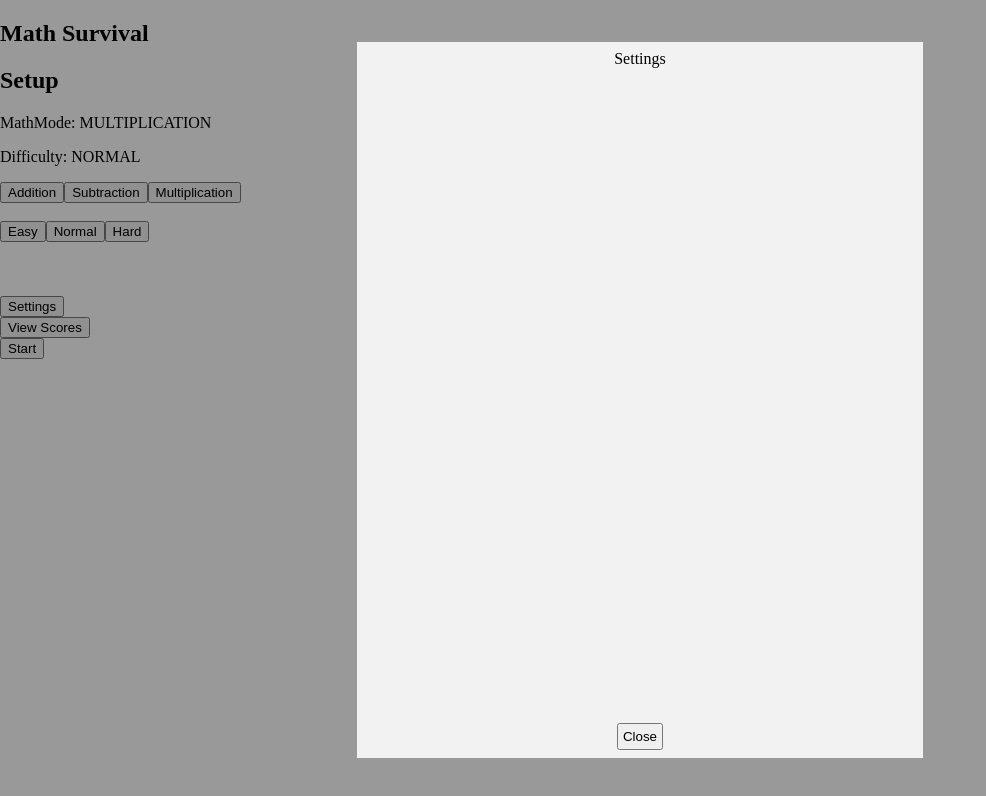
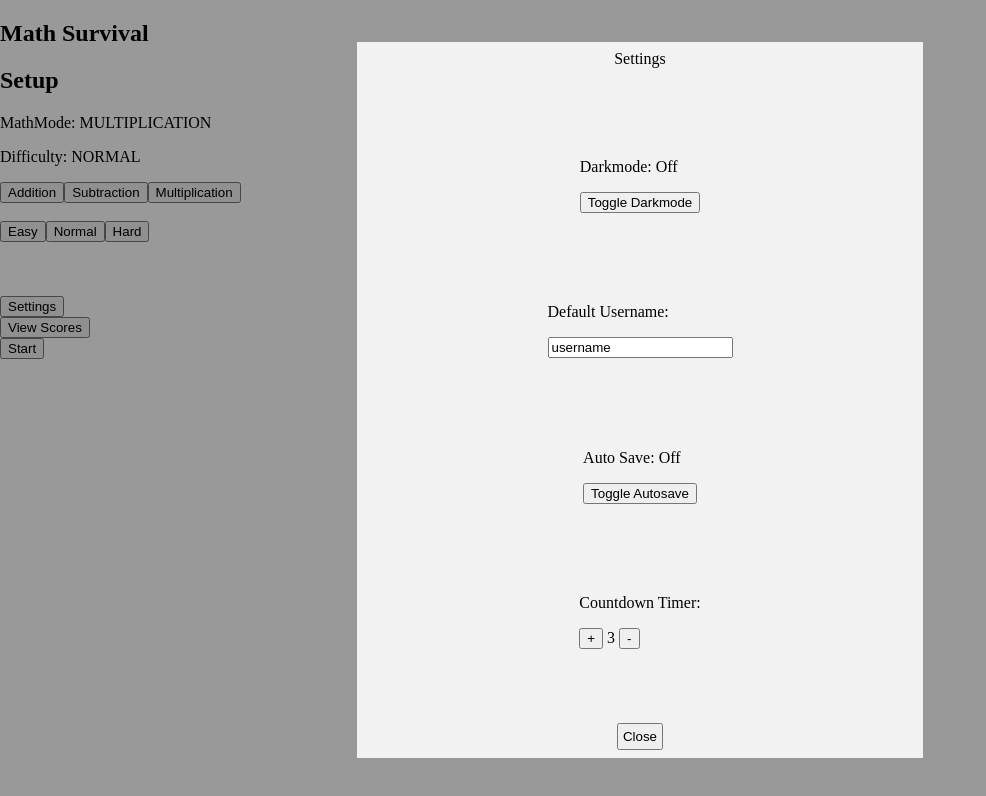
Before and after one commit to barretodanny/math-survival, a React (Vite) app: page / in a window 1280 px wide. Both pictures are taken after a click on the button "Settings". Shown: the top 796 px of the page, without its empty margins (0-986 px from the left). Built offline with nearby package versions, Linux system fonts and the light colour scheme.

Commit message:
display darkmode/autosave/defaultusername/countdowntimer settings on settings modal, change values on btn press or input change

```diff
--- a/src/components/Modal/SettingsModal.tsx
+++ b/src/components/Modal/SettingsModal.tsx
@@ -1,9 +1,55 @@
+import { useAppDispatch, useAppSelector } from "../../app/hooks"
+import {
+  decrementCountdownTimer,
+  incrementCountdownTimer,
+  selectAutoSaveSetting,
+  selectCountdownTimer,
+  selectDarkModeSetting,
+  selectDefaultUsername,
+  setDefaultUsername,
+  toggleAutoSave,
+  toggleDarkMode,
+} from "../../features/settings/settings-slice"
 import Modal from "./Modal"
 
 function SettingsModal() {
+  const dispatch = useAppDispatch()
+  const darkMode = useAppSelector(selectDarkModeSetting)
+  const defaultUsername = useAppSelector(selectDefaultUsername)
+  const autoSave = useAppSelector(selectAutoSaveSetting)
+  const countdownTimer = useAppSelector(selectCountdownTimer)
+
   return (
     <Modal>
       <span>Settings</span>
+      <div>
+        <p>Darkmode: {darkMode ? "On" : "Off"}</p>
+        <button onClick={() => dispatch(toggleDarkMode())}>
+          Toggle Darkmode
+        </button>
+      </div>
+      <div>
+        <p>Default Username:</p>
+        <input
+          type="text"
+          value={defaultUsername}
+          onChange={(e) => dispatch(setDefaultUsername(e.target.value))}
+        />
+      </div>
+      <div>
+        <p>Auto Save: {autoSave ? "On" : "Off"}</p>
+        <button onClick={() => dispatch(toggleAutoSave())}>
+          Toggle Autosave
+        </button>
+      </div>
+      <div>
+        <p>Countdown Timer:</p>
+        <span>
+          <button onClick={() => dispatch(incrementCountdownTimer())}>+</button>{" "}
+          {countdownTimer}{" "}
+          <button onClick={() => dispatch(decrementCountdownTimer())}>-</button>
+        </span>
+      </div>
     </Modal>
   )
 }
```
